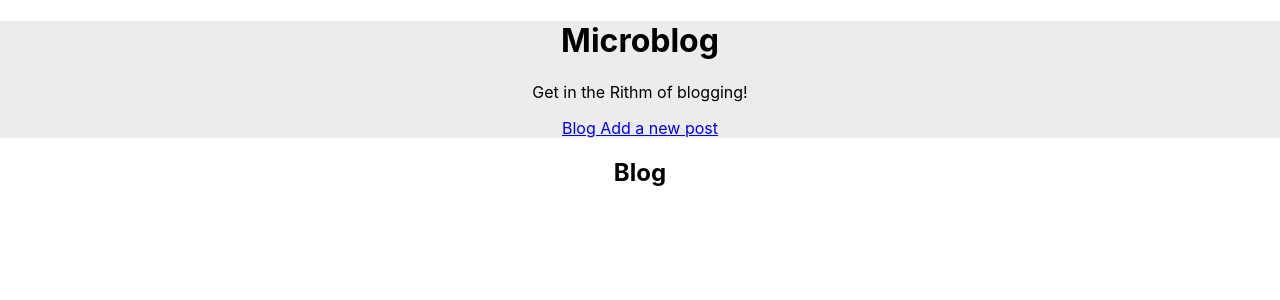
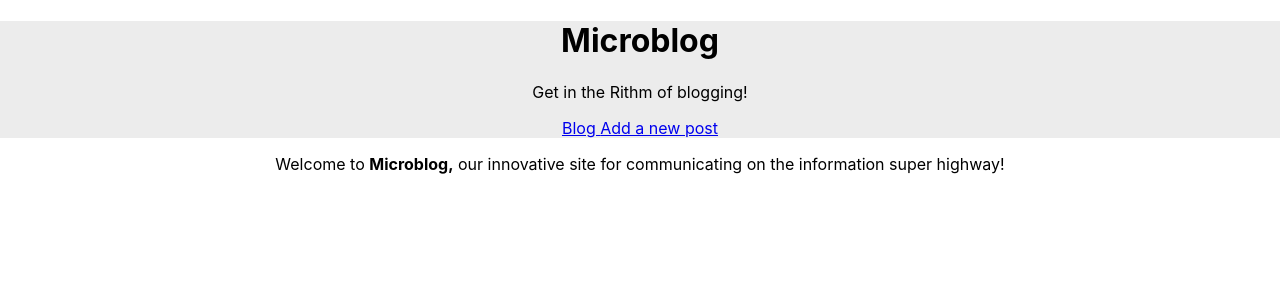
Before and after one commit to DruSerkes/microblog, a React (Create React App) app: page / in a window 1280 px wide. Shown: the top 300 px of the page. Built offline with nearby package versions, Linux system fonts and the light colour scheme.

Commit message:
connect everything - dril blogs prop

```diff
--- a/src/BlogDetails.js
+++ b/src/BlogDetails.js
@@ -2,8 +2,11 @@ import React from 'react';
 import BlogForm from './BlogForm';
 import { useParams } from 'react-router-dom';
 
-const BlogDetails = ({ title, description, body, saveBlog, removeBlog }) => {
+const BlogDetails = ({ blogs, saveBlog, removeBlog }) => {
 	const id = useParams();
+
+	const { title, description, body } = blogs[id];
+
 	const handleRemove = () => {
 		removeBlog(id);
 	};
--- a/src/BlogList.js
+++ b/src/BlogList.js
@@ -2,9 +2,16 @@ import React from 'react';
 import BlogCard from './BlogCard';
 
 const BlogList = ({ blogs }) => {
-	const blogIds = Array.from(Object.keys(blogs));
+	const blogIds = Object.keys(blogs);
 
-	return <div className="BlogList">{blogIds.map((id) => <BlogCard />)}</div>;
+	return (
+		<div className="BlogList">
+			{blogIds.map((id) => {
+				let { title, description } = blogs[id];
+				return <BlogCard title={title} description={description} id={id} />;
+			})}
+		</div>
+	);
 };
 
 export default BlogList;
--- a/src/Homepage.js
+++ b/src/Homepage.js
@@ -2,6 +2,8 @@ import React from 'react';
 import BlogList from './BlogList';
 
 const Homepage = ({ blogs }) => {
+
+
 	return (
 		<div className="Homepage">
 			<p>
@@ -11,3 +13,5 @@ const Homepage = ({ blogs }) => {
 		</div>
 	);
 };
+
+export default Homepage;
--- a/src/Routes.js
+++ b/src/Routes.js
@@ -1,9 +1,11 @@
 import React, { useState } from 'react';
 import { Switch, Route, Redirect } from 'react-router-dom';
 import BlogForm from './BlogForm';
+import Homepage from './Homepage';
+import BlogDetails from './BlogDetails';
 
 const Routes = () => {
-	const [ blogs, setBlogs ] = useState(null);
+	const [ blogs, setBlogs ] = useState({});
 
 	const saveBlog = ({ title, description, body, id }) => {
 		if (id in blogs) {
@@ -26,9 +28,11 @@ const Routes = () => {
 			</Route>
 			<Route exact path="/:id">
 				<h2>Post details</h2>
+				<BlogDetails saveBlog={saveBlog} removeBlog={removeBlog} blogs={blogs} />
 			</Route>
 			<Route exact path="/">
-				<h2>Blog</h2>
+				{/* <h2>Blog</h2> */}
+				<Homepage blogs={blogs} />
 			</Route>
 			<Redirect to="/" />
 		</Switch>
```
